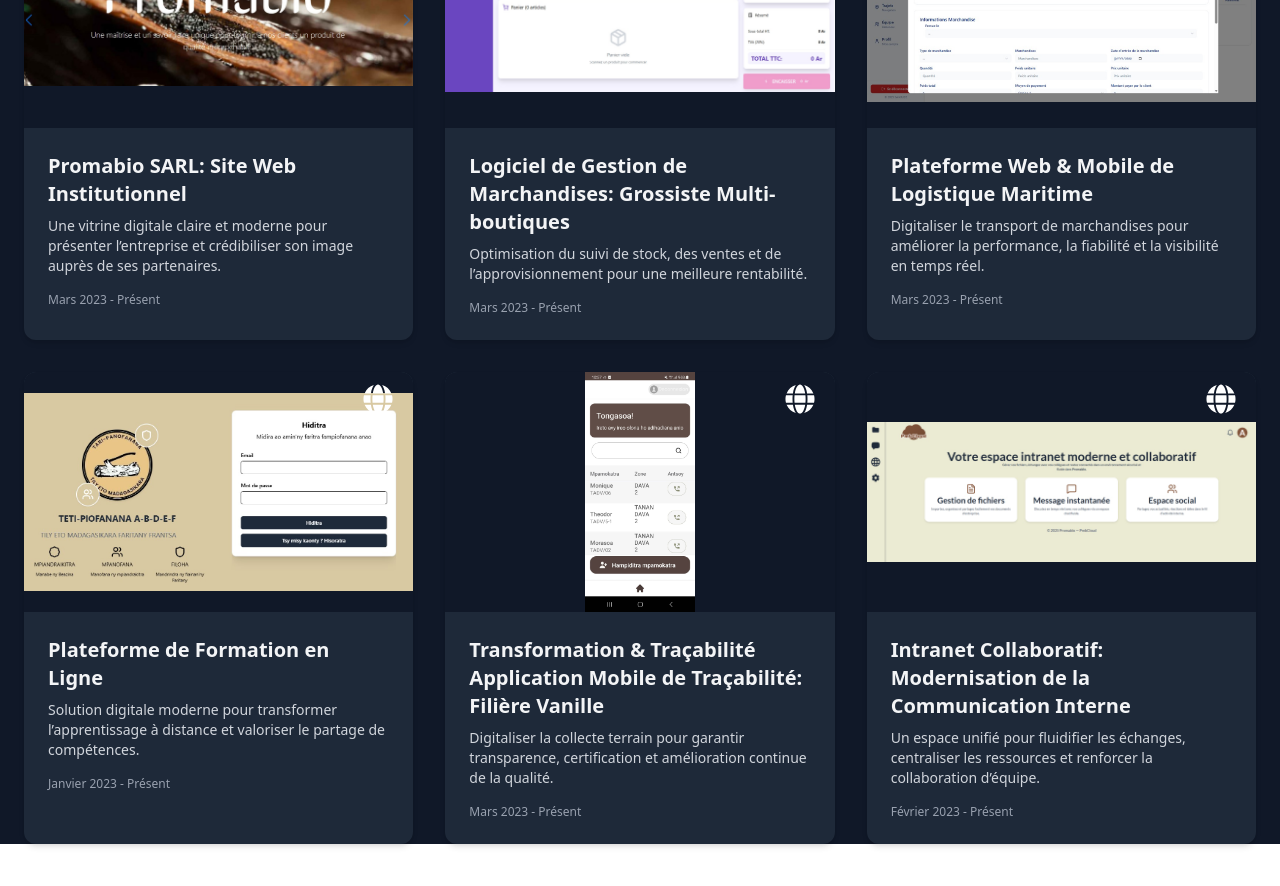
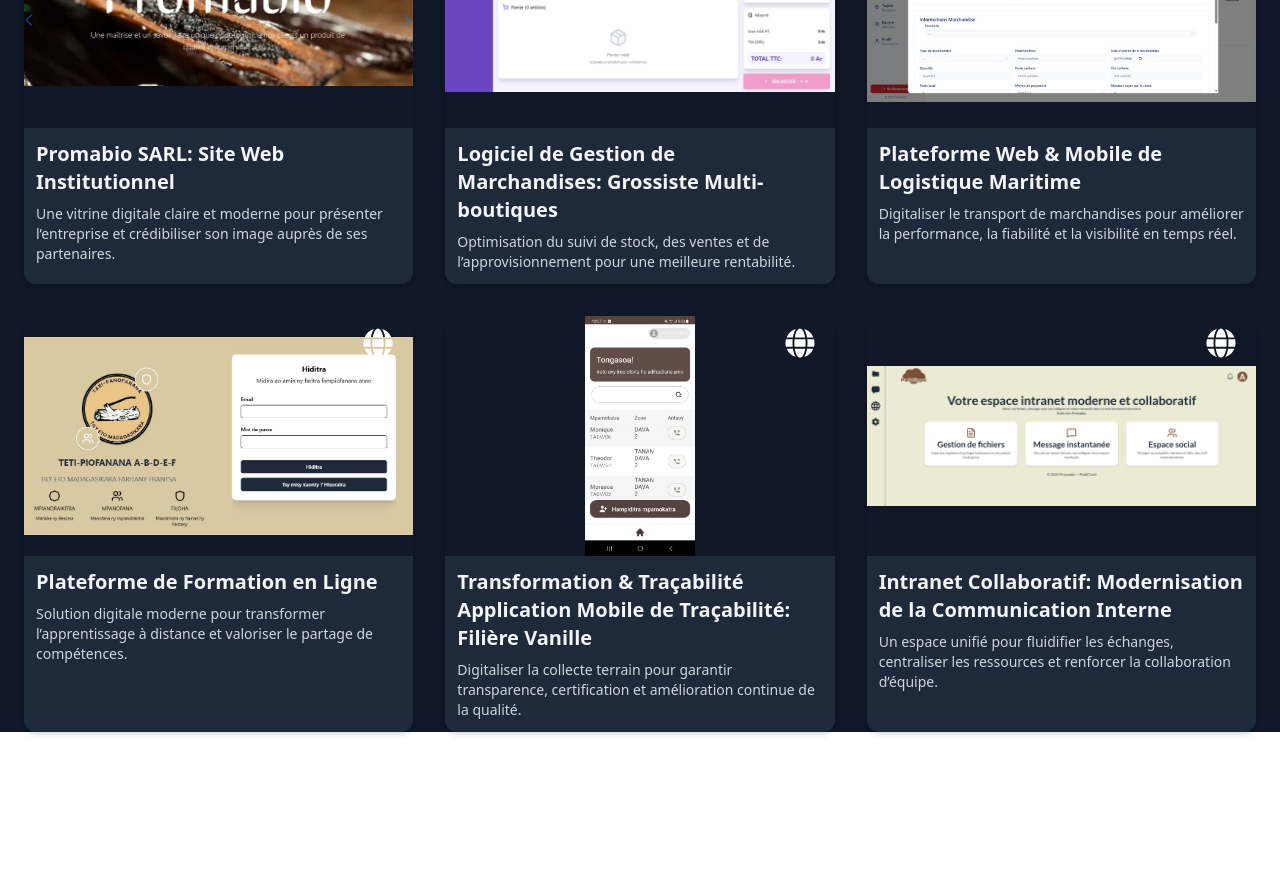
Before and after one commit to LaMa-Log/Portfolio, a React (Vite) app in the folder frontend/: page /projects in a window 1280 px wide. Shown: the part 360-1246 px from the top of the page. Built offline with nearby package versions, Linux system fonts and the light colour scheme.

Commit message:
Petite modification

```diff
--- a/frontend/src/components/body/project.tsx
+++ b/frontend/src/components/body/project.tsx
@@ -18,16 +18,14 @@
     title: "Promabio SARL: Site Web Institutionnel",
     image: promabio,
     description: "Une vitrine digitale claire et moderne pour présenter l’entreprise et crédibiliser son image auprès de ses partenaires.",
-    link:"https://portfolio-six-theta-qsmr10tp8l.vercel.app/",
-    date: "Mars 2023 - Présent",
+    link:"https://portfolio-six-theta-qsmr10tp8l.vercel.app/"
   },
 
     {
     title: "Logiciel de Gestion de Marchandises: Grossiste Multi-boutiques",
     image: SupermarchePro,
     description: "Optimisation du suivi de stock, des ventes et de l’approvisionnement pour une meilleure rentabilité.",
-    link:"https://portfolio-six-theta-qsmr10tp8l.vercel.app/",
-    date: "Mars 2023 - Présent",
+    link:"https://portfolio-six-theta-qsmr10tp8l.vercel.app/"
   },
 
 
@@ -35,31 +33,27 @@
     title: "Plateforme Web & Mobile de Logistique Maritime",
     image: saintJUD,
     description: "Digitaliser le transport de marchandises pour améliorer la performance, la fiabilité et la visibilité en temps réel.",
-    link:"https://portfolio-six-theta-qsmr10tp8l.vercel.app/",
-    date: "Mars 2023 - Présent",
+    link:"https://portfolio-six-theta-qsmr10tp8l.vercel.app/"
   },
 
   {
     title: "Plateforme de Formation en Ligne",
     image: tily,
     description: "Solution digitale moderne pour transformer l’apprentissage à distance et valoriser le partage de compétences.",
-    link: "/projects/web-development",
-    date: "Janvier 2023 - Présent",
+    link: "/projects/web-development"
   },
         {
     title: "Transformation & Traçabilité Application Mobile de Traçabilité: Filière Vanille",
     image: grossiste,
     description: "Digitaliser la collecte terrain pour garantir transparence, certification et amélioration continue de la qualité.",
-    link:"https://portfolio-six-theta-qsmr10tp8l.vercel.app/",
-    date: "Mars 2023 - Présent",
+    link:"https://portfolio-six-theta-qsmr10tp8l.vercel.app/"
   },
 
   {
     title: "Intranet Collaboratif: Modernisation de la Communication Interne",
     image: intranet,
     description: "Un espace unifié pour fluidifier les échanges, centraliser les ressources et renforcer la collaboration d’équipe.",
-    link: "/projects/web-development",
-    date: "Février 2023 - Présent",
+    link: "/projects/web-development"
   }
 
 ];
@@ -108,10 +102,9 @@
               />
             </div>
             {/* Content */}
-            <motion.div className="p-6">
+            <motion.div className="p-3">
               <h2 className="text-xl font-bold mb-2">{project.title}</h2>
               <p className="text-sm text-gray-300">{project.description}</p>
-              <p className="mt-4 text-xs text-gray-400">{project.date}</p>
             </motion.div>
           </motion.div>
         ))}
```
